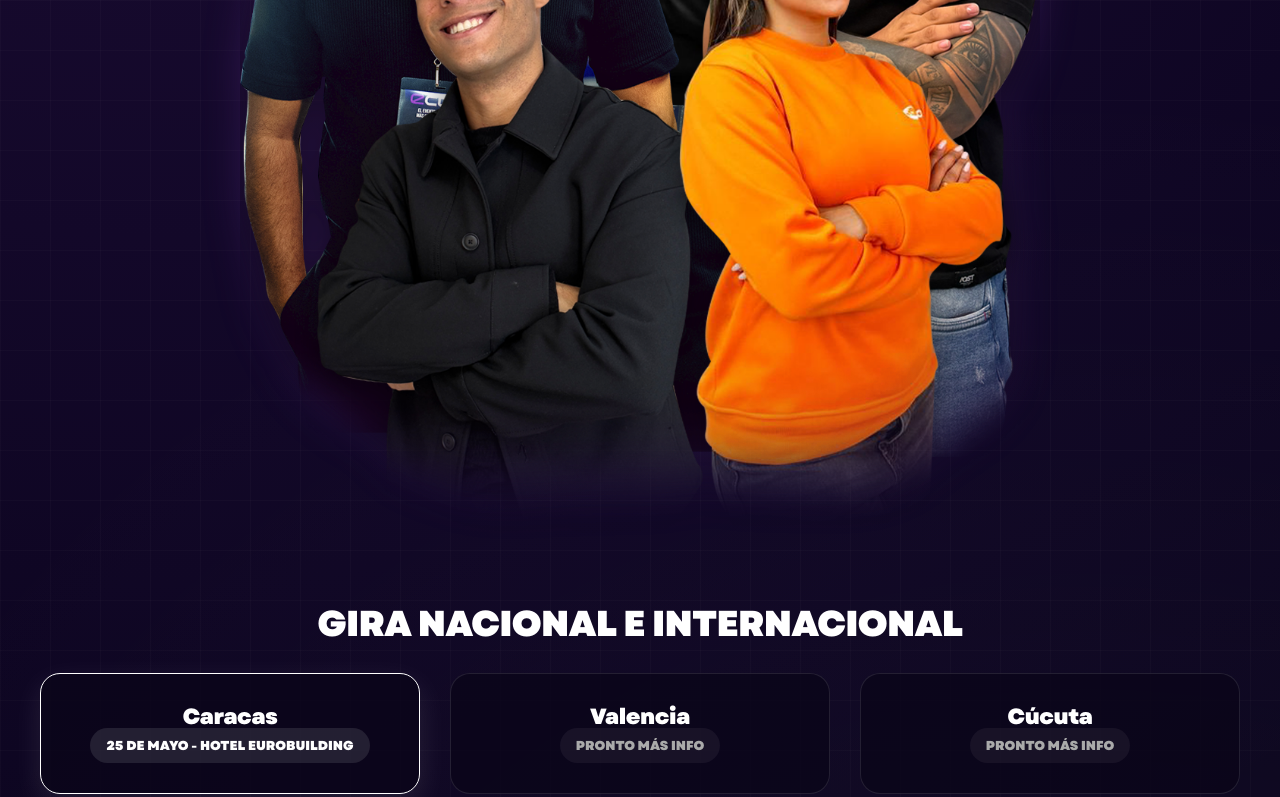
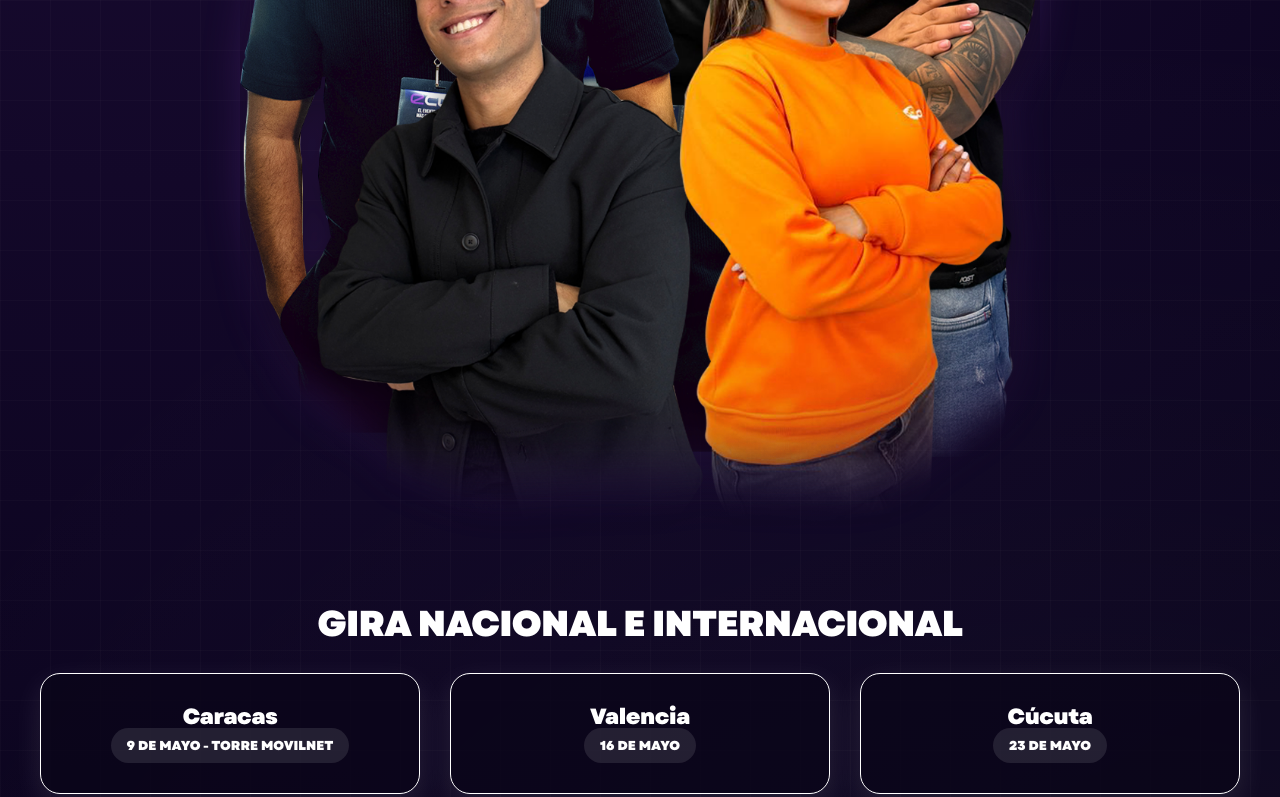
Before and after one commit to EmprendeProject/ecomclub, a React (Vite) app: page / in a window 1280 px wide. Shown: the part 2000-2797 px from the top of the page. Built offline with nearby package versions, Linux system fonts and the light colour scheme.

Commit message:
correccion de fechas reales

```diff
--- a/src/pages/Landing2.tsx
+++ b/src/pages/Landing2.tsx
@@ -7,11 +7,9 @@ import './Landing2.css'
 
 function Landing2() {
   const cities = [
-    { name: 'Caracas', status: 'active', info: '25 DE MAYO - HOTEL EUROBUILDING' },
-    { name: 'Valencia', status: 'blocked', info: 'PRONTO MÁS INFO' },
-    { name: 'Cúcuta', status: 'blocked', info: 'PRONTO MÁS INFO' },
-    { name: 'Barquisimeto', status: 'blocked', info: 'PRONTO MÁS INFO' },
-    { name: 'Barcelona, Anzoátegui', status: 'blocked', info: 'PRONTO MÁS INFO' },
+    { name: 'Caracas', status: 'active', info: '9 DE MAYO - TORRE MOVILNET' },
+    { name: 'Valencia', status: 'active', info: '16 DE MAYO' },
+    { name: 'Cúcuta', status: 'active', info: '23 DE MAYO' },
   ];
 
   const benefits = [
```
